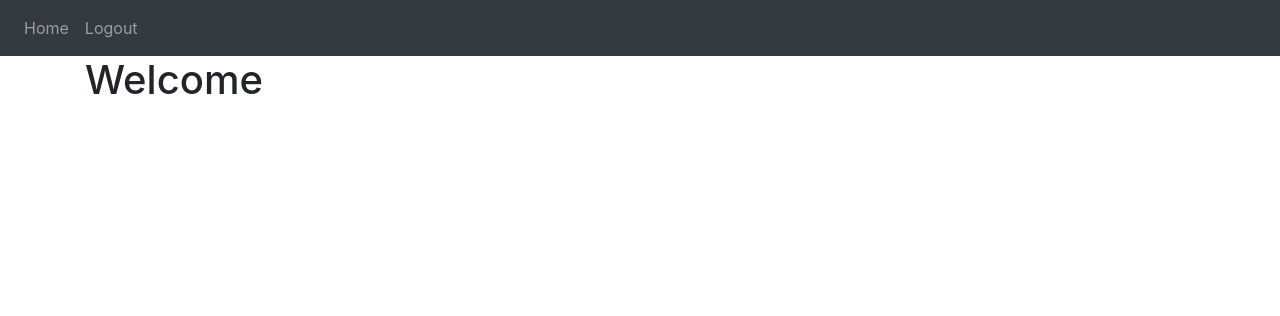
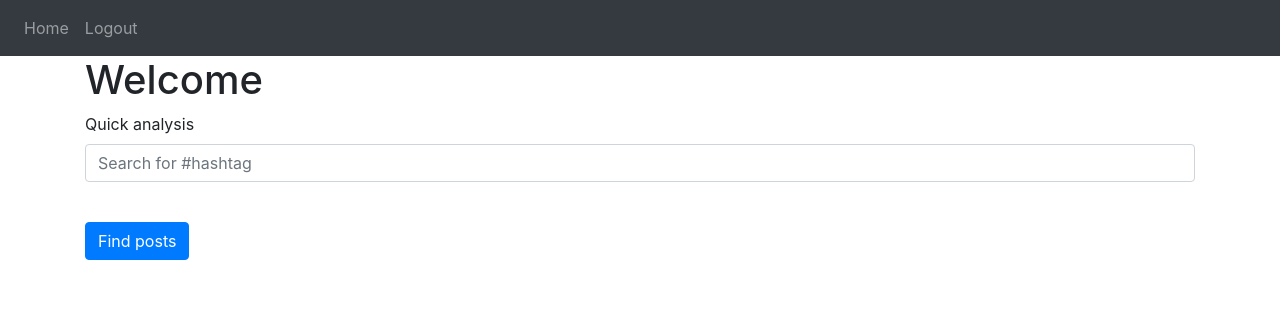
Before and after one commit to janstawowy/analysis_web, a Flask app: page / in a window 1280 px wide. Shown: the top 316 px of the page. Run offline with Flask 3, Linux system fonts and the light colour scheme; the visitor is signed in with stand-in values (Sample User, id 1); parts of the project's set-up code (start-up, migrations or seed data) failed here and were passed over; some libraries are stand-ins or nearby versions.

Commit message:
starting to work on analysis itself, adjusted models and webpages

```diff
--- a/website/__init__.py
+++ b/website/__init__.py
@@ -17,7 +17,7 @@ def create_app():
     app = Flask(__name__, instance_path=abs_instance_path)
     app.config['SECRET_KEY'] = keys['flask_secret']
     app.config['SQLALCHEMY_DATABASE_URI'] = f'sqlite:///{DB_NAME}'
-    from .models import User, Post
+    from .models import User, Dashboard, Post
     db.init_app(app)
     create_database(app)
 
--- /dev/null
+++ b/website/templates/dashboard.html
@@ -0,0 +1,5 @@
+{% extends "base.html" %} {% block title %}Dashboard{% endblock %}
+{% block content %}
+<h1>Dashboard</h1>
+
+{% endblock %}
--- a/website/templates/home.html
+++ b/website/templates/home.html
@@ -1,5 +1,18 @@
 {% extends "base.html" %} {% block title %}Home{% endblock %}
 {% block content %}
 <h1>Welcome</h1>
-
+<form method="POST">
+    <div class = 'form-group'>
+        <label for="quick">Quick analysis</label>
+        <input
+                type="hashtag"
+               class="form-control"
+               id="hashtag"
+               name="hashtag"
+               placeholder="Search for #hashtag"
+        />
+    </div>
+    <br/>
+    <button type="submit" class="btn btn-primary">Find posts</button>
+</form>
 {% endblock %}
--- a/website/views.py
+++ b/website/views.py
@@ -1,4 +1,4 @@
-from flask import Blueprint, render_template
+from flask import Blueprint, render_template, request, flash
 from flask_login import login_required, current_user
 
 views = Blueprint('views', __name__)
@@ -6,4 +6,11 @@ views = Blueprint('views', __name__)
 @views.route('/')
 @login_required
 def home():
+    if request.method == 'POST':
+        hashtag = request.form.get('hashtag')
+        if len(hashtag) < 3:
+            flash('hashtag is too short!', category='error')
+        else:
+            pass
+
     return render_template('home.html', user=current_user)
```
Also changed, not shown: website/models.py (+13 -2 lines).
